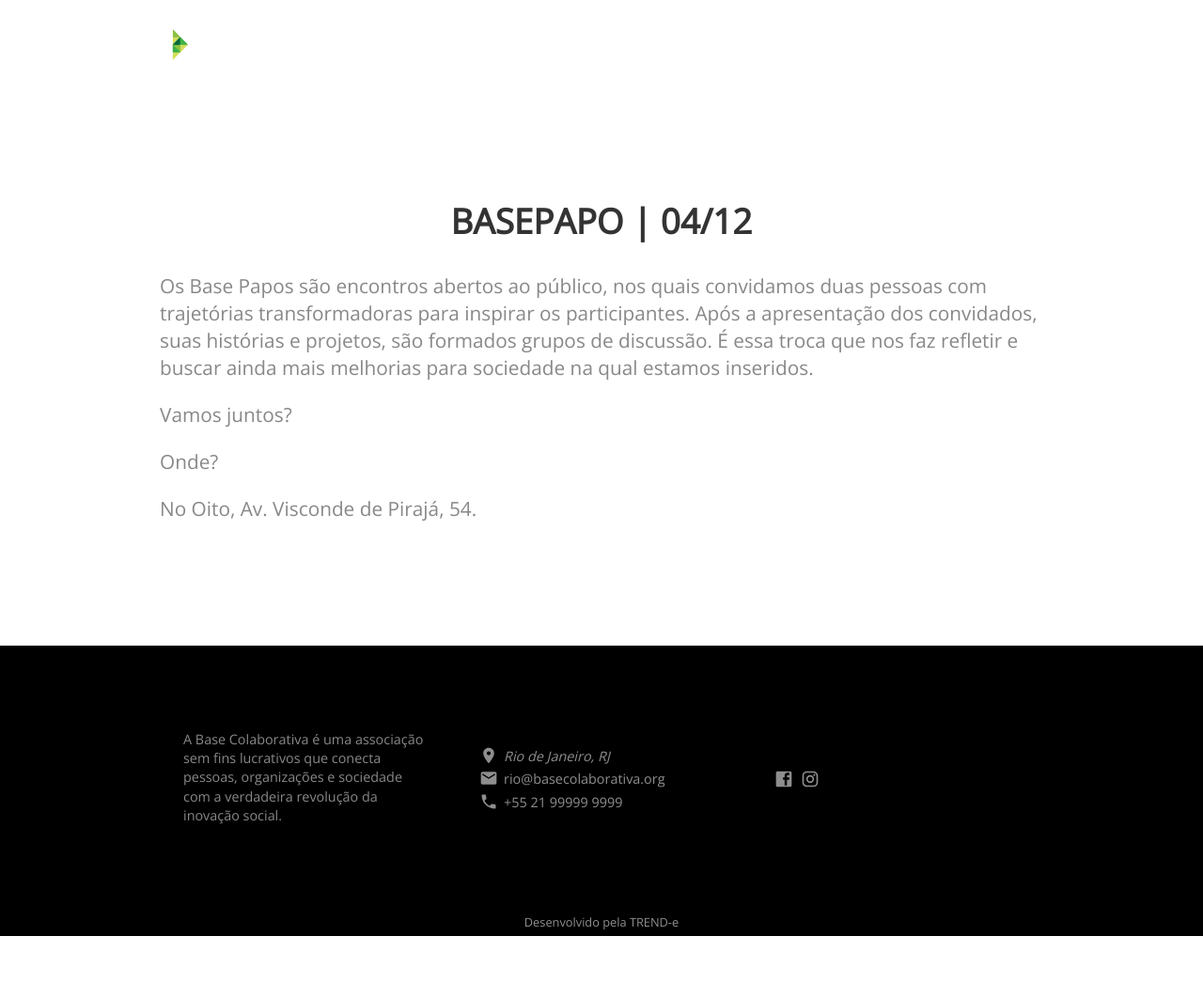
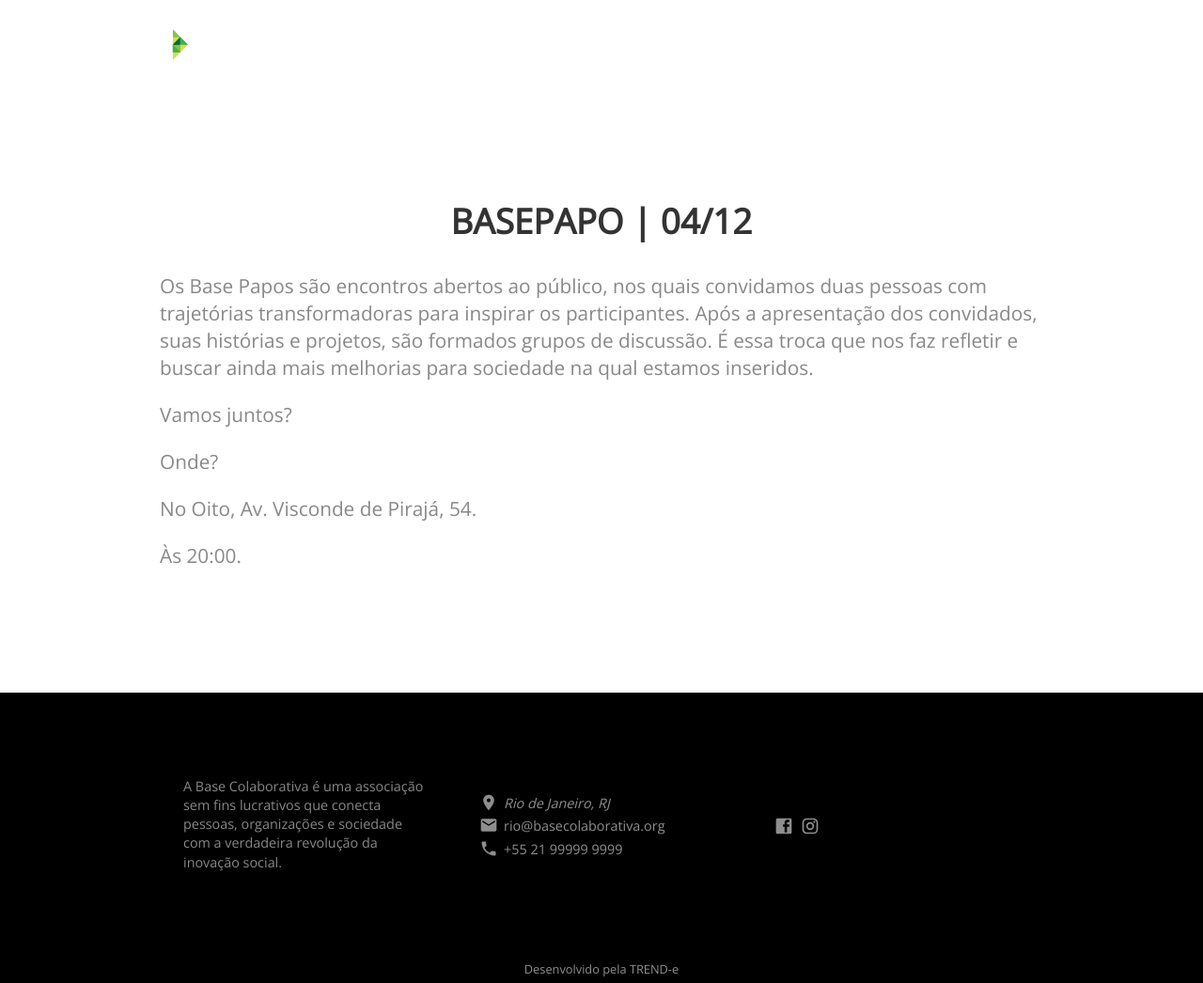
Before and after one commit to ferox/baserio, a Jekyll site: the page built from _posts/2018-12-02-basepapo-4-dezembro.md, in a window 1280 px wide. Shown: the whole page at 94% size. Built offline with Jekyll 4.4.1, drawn with Linux system fonts in a browser that asks for light colours; nearby versions of some CDN libraries; before the commit the page ends 996 px from its top, so only the background shows below that.

Commit message:
Arrumando a hora do BASE PAPO.

```diff
--- a/_posts/2018-12-02-basepapo-4-dezembro.md
+++ b/_posts/2018-12-02-basepapo-4-dezembro.md
@@ -11,3 +11,5 @@ Vamos juntos?
 Onde?
 
 No Oito, Av. Visconde de Pirajá, 54.
+
+Às 20:00.
```
